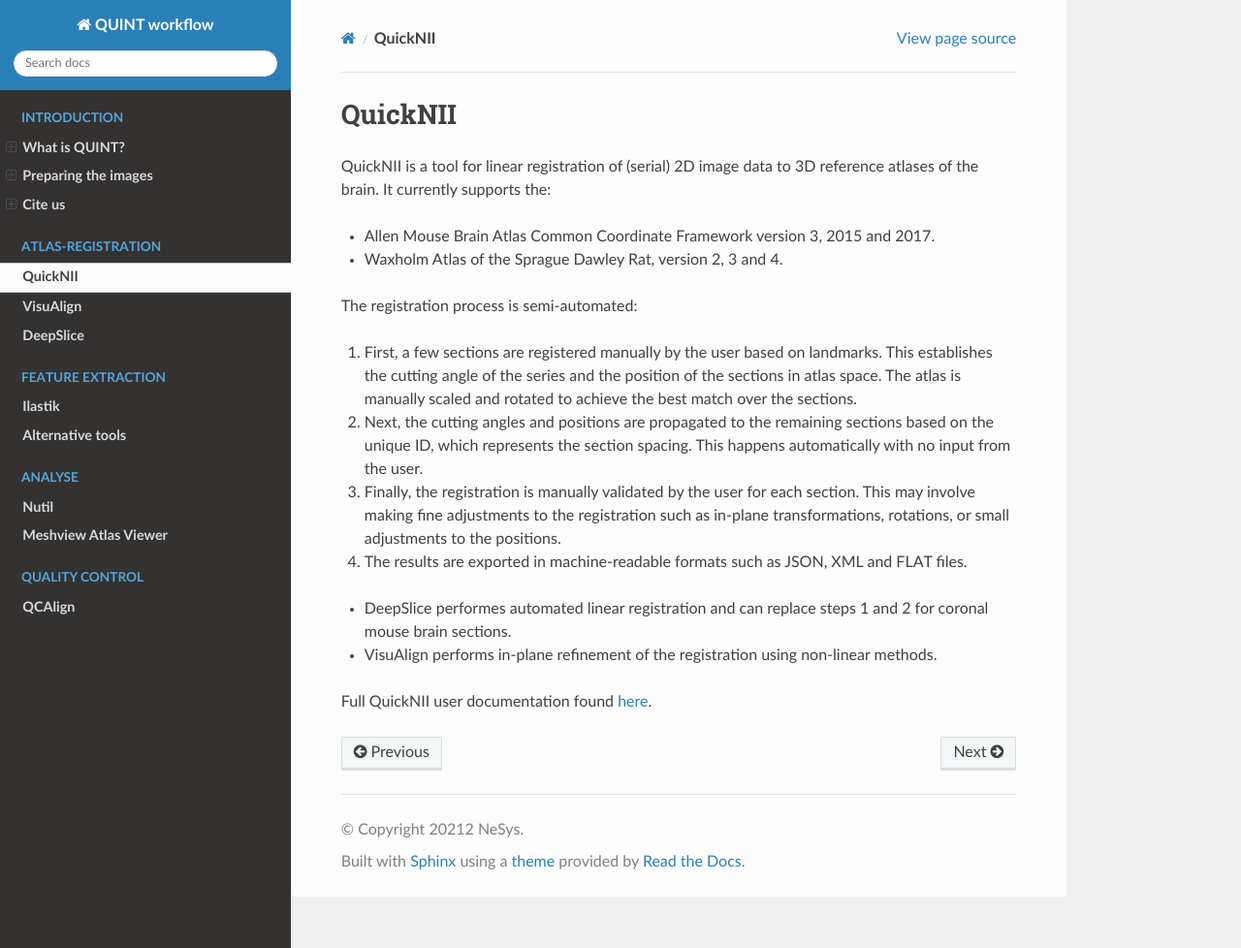
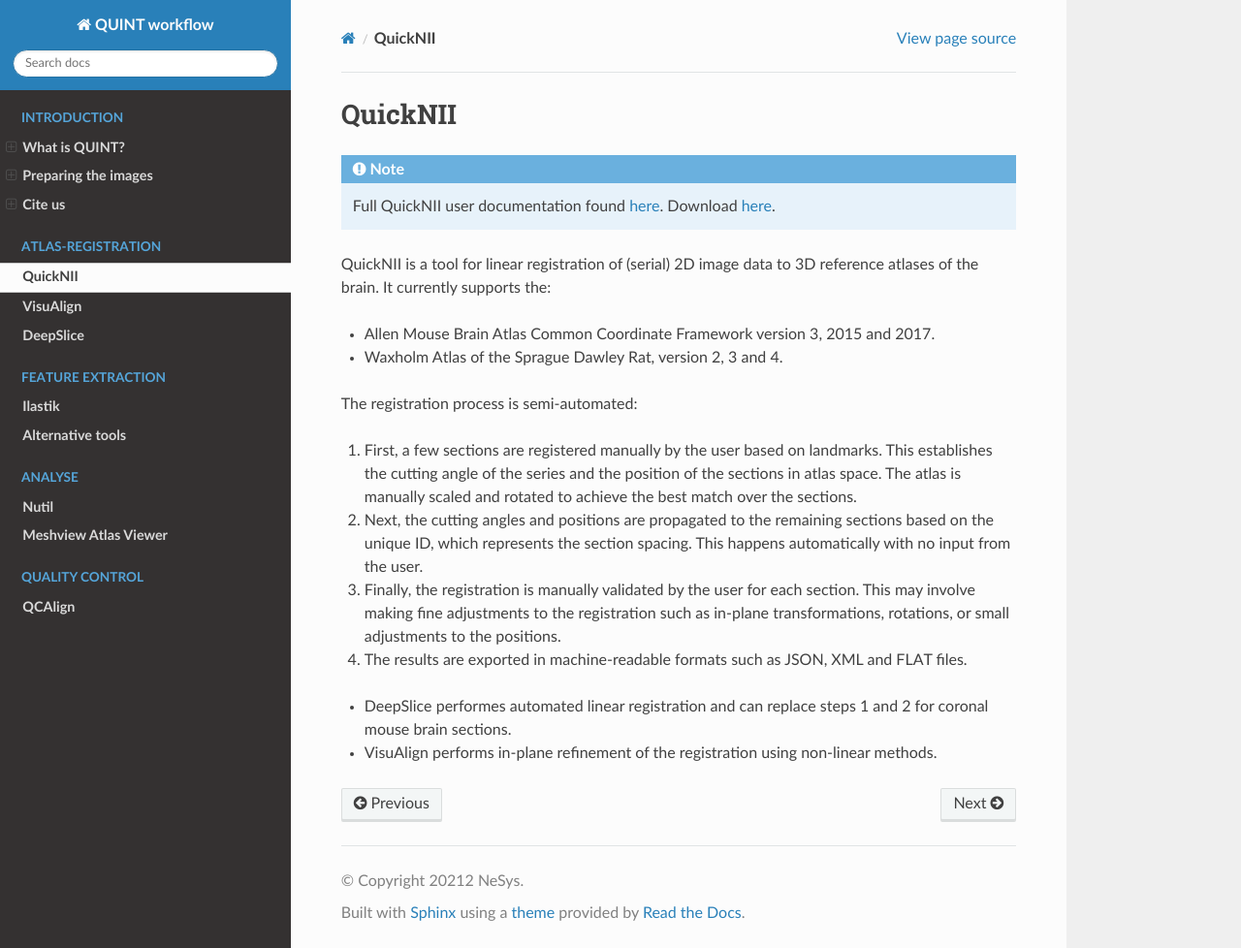
Before and after one commit to Neural-Systems-at-UIO/QUINT_workflow, a Sphinx documentation site: the page built from docs/QuickNII.rst, in a window 1280 px wide and 978 px high. Shown: the whole window at 97% size. Built offline with Sphinx 7.4.7 and the Read the Docs theme 2.0.0, drawn with Linux system fonts in a browser that asks for light colours.

Commit message:
Update QuickNII.rst

```diff
--- a/docs/QuickNII.rst
+++ b/docs/QuickNII.rst
@@ -1,5 +1,9 @@
 **QuickNII**
 --------------
+
+.. note::
+   Full QuickNII user documentation found `here <https://quicknii.readthedocs.io/en/latest/>`_.
+   Download `here <https://www.nitrc.org/projects/quicknii>`_.
 
 QuickNII is a tool for linear registration of (serial) 2D image data to 3D reference atlases of the brain. It currently supports the:
 
```
Also changed, not shown: other parts of docs/QuickNII.rst (+0 -2 lines).
